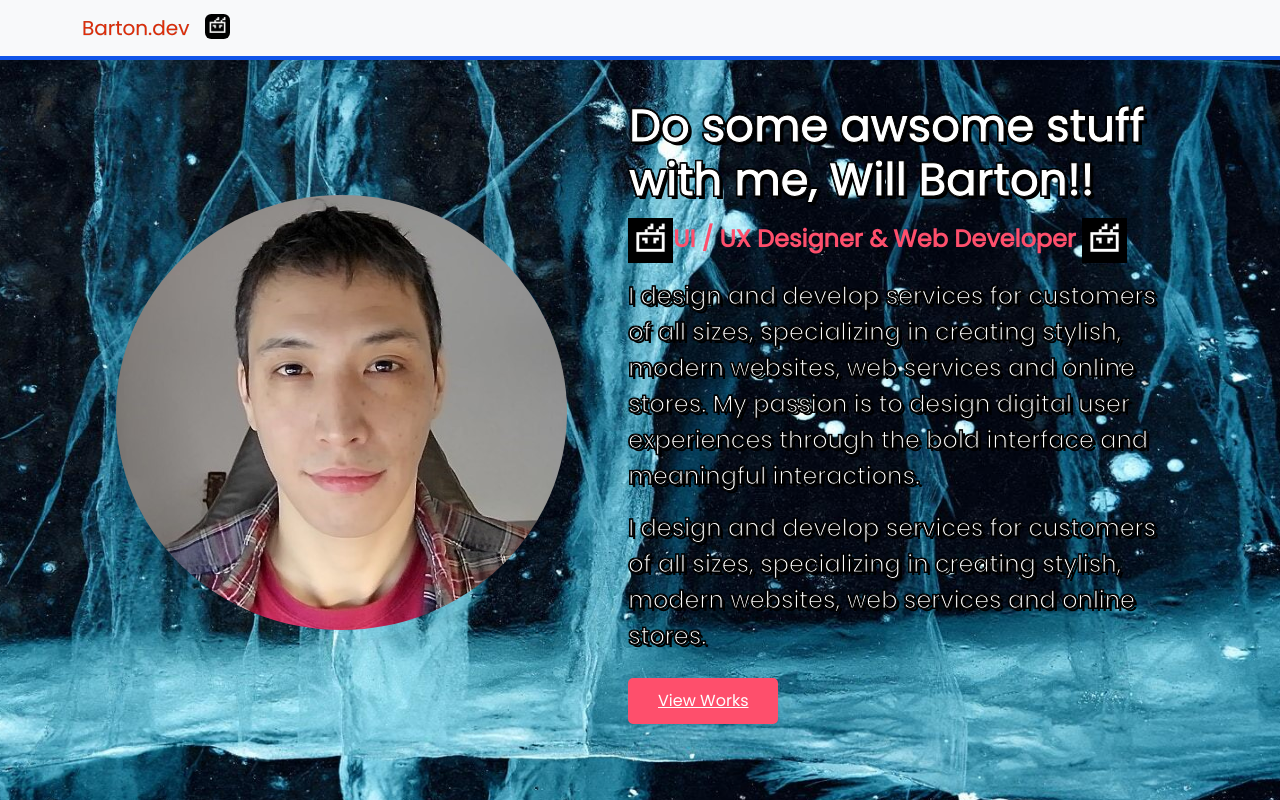
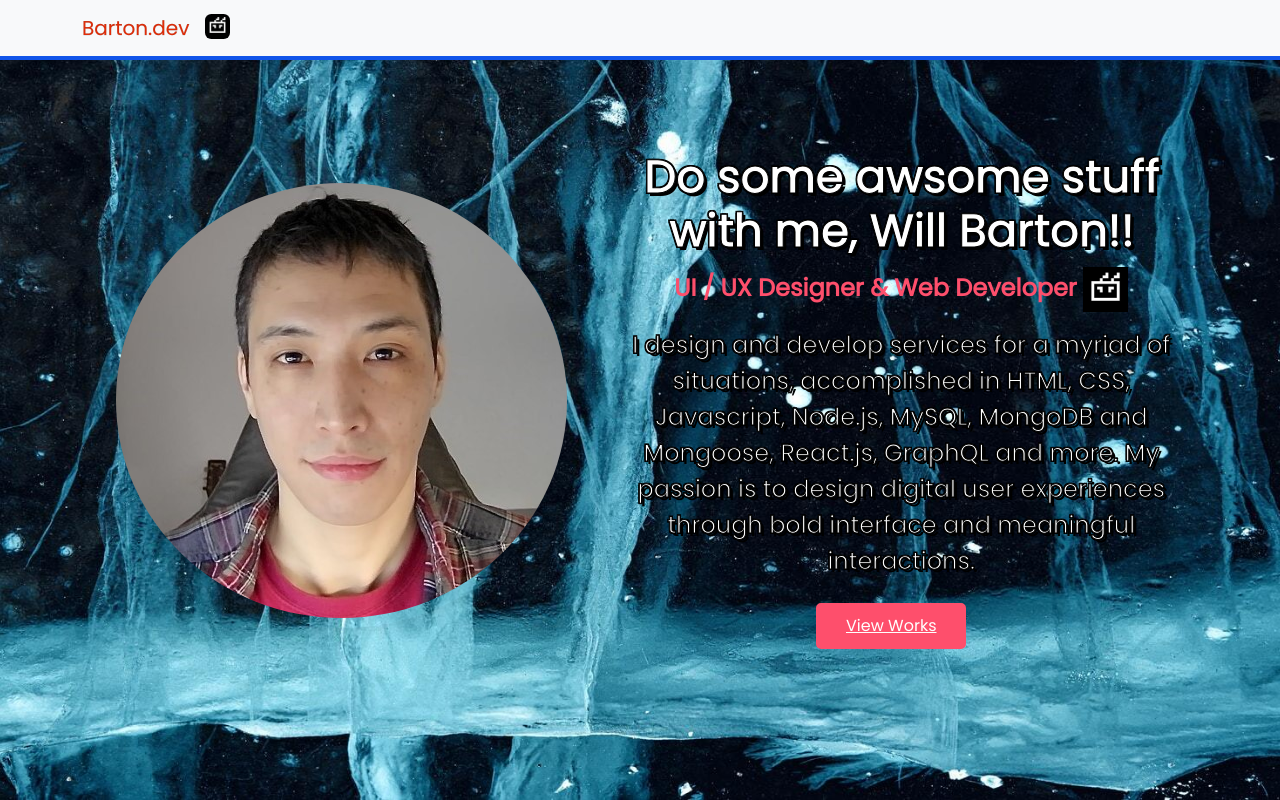
Before and after one commit to wwbarton/bartonDev, a React (Create React App) app: page /aboutme in a window 1280 px wide. Built offline with nearby package versions, Linux system fonts and the light colour scheme; the HTML template or start-up script is replaced by a standard one; a web font is replaced by a local one.

Commit message:
aboutme styling

```diff
--- a/src/PortfolioContainer/AboutMe/AboutMe.css
+++ b/src/PortfolioContainer/AboutMe/AboutMe.css
@@ -5,10 +5,27 @@
     margin-top: 40px;
   }
 }
+
+.section {
+  display: flex;
+  align-items: center;
+  text-align: center;
+  justify-content: center;
+}
+
+.container {
+  display: flex;
+  align-items: center;
+}
 .about-text h3 {
+  /* display: flex;
+  align-items: center; */
+  display: flex;
+  flex-direction: column;
+  /* margin: 14px 0 24px 0; */
   font-size: 45px;
   font-weight: 700;
-  margin: 0 0 10px;
+  margin: 0 0 250;
 }
 @media (max-width: 767px) {
   .about-text h3 {
@@ -42,10 +59,7 @@ p {
 .about-text p {
   font-size: 24px;
 }
-.about-text p mark {
-  font-weight: 600;
-  color: #fafafa;
-}
+
 .about-text .btn-bar {
   padding-top: 8px;
 }
@@ -53,41 +67,6 @@ p {
   min-width: 150px;
   text-align: center;
   margin-right: 10px;
-}
-
-.about-list {
-  padding-top: 10px;
-}
-.about-list .media {
-  padding: 5px 0;
-}
-.about-list label {
-  color: #3a3973;
-  font-weight: 600;
-  width: 88px;
-  margin: 0;
-  position: relative;
-}
-.about-list label:after {
-  content: "";
-  position: absolute;
-  top: 0;
-  bottom: 0;
-  right: 11px;
-  width: 1px;
-  height: 12px;
-  background: #3a3973;
-  -moz-transform: rotate(15deg);
-  -o-transform: rotate(15deg);
-  -ms-transform: rotate(15deg);
-  -webkit-transform: rotate(15deg);
-  transform: rotate(15deg);
-  margin: auto;
-  opacity: 0.5;
-}
-.about-list p {
-  margin: 0;
-  font-size: 15px;
 }
 
 .about-img {
@@ -101,30 +80,30 @@ p {
   }
 }
 
-.counter-section {
+/* .counter-section {
   padding: 40px 20px;
-}
-.counter-section .count-data {
+} */
+/* .counter-section .count-data {
   margin-top: 10px;
   margin-bottom: 10px;
-}
-.counter-section .count {
+} */
+/* .counter-section .count {
   font-weight: 700;
   color: #ffffff;
   margin: 0 0 10px;
-}
-.counter-section p {
+} */
+/* .counter-section p {
   font-weight: 500;
   margin: 0;
   color: #fe4f6c;
-}
+} */
 .theme-color {
   color: #fe4f6c;
 }
 
 .section {
   padding: 100px 0;
-  position: relative;
+  position: fixed;
 }
 .gray-bg {
   background-color: #ebf4fa;
@@ -158,11 +137,11 @@ p {
 }
 
 #about {
-  display: flex;
+  /* display: flex;
   flex-direction: column;
-  justify-content: center;
-  min-height: 100%;
-  min-width: 1024px;
+  justify-content: center; */
+
+  /* min-width: 1024px; */
 
   /* Set up proportionate scaling */
   min-width: 100%;
@@ -178,3 +157,81 @@ p {
   background-size: cover;
   z-index: -1;
 }
+
+@media (max-height: 600px) {
+  #about {
+    padding: 5px;
+    margin-top: 35px;
+  }
+  .about-text h3 {
+    -webkit-text-stroke: 0.5px black;
+    color: white;
+    font-size: 30px !important;
+  }
+}
+@media (max-width: 540px) {
+  .about-img {
+    display: none;
+  }
+  #about {
+    padding: -10px;
+  }
+}
+@media (max-width: 376px) {
+  .about-img {
+    display: none;
+  }
+  .about-text h3 {
+    -webkit-text-stroke: 0.5px black;
+    color: white;
+    font-size: 25px !important;
+  }
+  #about {
+    display: flex;
+    top: -25px;
+    bottom: 200px;
+    flex-direction: column;
+    padding: -10px 0 0 0;
+    margin-top: 30px;
+  }
+}
+@media (max-width: 365px) {
+  .about-img {
+    display: none;
+  }
+  .about-text h3 {
+    -webkit-text-stroke: 0.5px black;
+    color: white;
+    font-size: 25px !important;
+  }
+  #about {
+    display: flex;
+    top: -25px;
+    bottom: 200px;
+    flex-direction: column;
+    padding: -10px 0 0 0;
+    margin-top: 30px;
+  }
+}
+@media (max-width: 282px) {
+  .about-img {
+    display: none;
+  }
+  .about-text p {
+    font-size: 20px;
+  }
+  .about-text h3 {
+    -webkit-text-stroke: 0.5px black;
+    color: white;
+    font-size: 25px !important;
+  }
+  #about {
+    max-width: 100%;
+    max-height: fit-content;
+    top: -66px;
+    bottom: 300px;
+    flex-direction: column;
+    padding: -10px 0 0 0;
+    margin-top: -15px;
+  }
+}
--- a/src/PortfolioContainer/AboutMe/AboutMe.jsx
+++ b/src/PortfolioContainer/AboutMe/AboutMe.jsx
@@ -10,26 +10,21 @@ function AboutMe() {
     <section className="section about-section gray-bg" id="about">
       <div className="container">
         <div className="row align-items-center justify-content-around flex-row-reverse">
-          <div className="col-lg-6">
+          <div className=" about-container col-lg-6">
             <div className="about-text">
               <h3>Do some awsome stuff with me, Will Barton!!</h3>
               <h4 className="theme-color">
-                <img src={robart} alt="robart" height={45} width={45} />
                 UI / UX Designer &amp; Web Developer{" "}
                 <img src={robart} alt="robart" height={45} width={45} />
               </h4>
               <p>
-                I design and develop services for customers of all sizes,
-                specializing in creating stylish, modern websites, web services
-                and online stores. My passion is to design digital user
-                experiences through the bold interface and meaningful
-                interactions.
+                I design and develop services for a myriad of situations,
+                accomplished in HTML, CSS, Javascript, Node.js, MySQL, MongoDB
+                and Mongoose, React.js, GraphQL and more. My passion is to
+                design digital user experiences through bold interface and
+                meaningful interactions.
               </p>
-              <p>
-                I design and develop services for customers of all sizes,
-                specializing in creating stylish, modern websites, web services
-                and online stores.
-              </p>
+
               <div className="btn-bar">
                 <Link to="/work">
                   <a className="px-btn theme" href="#">
```
